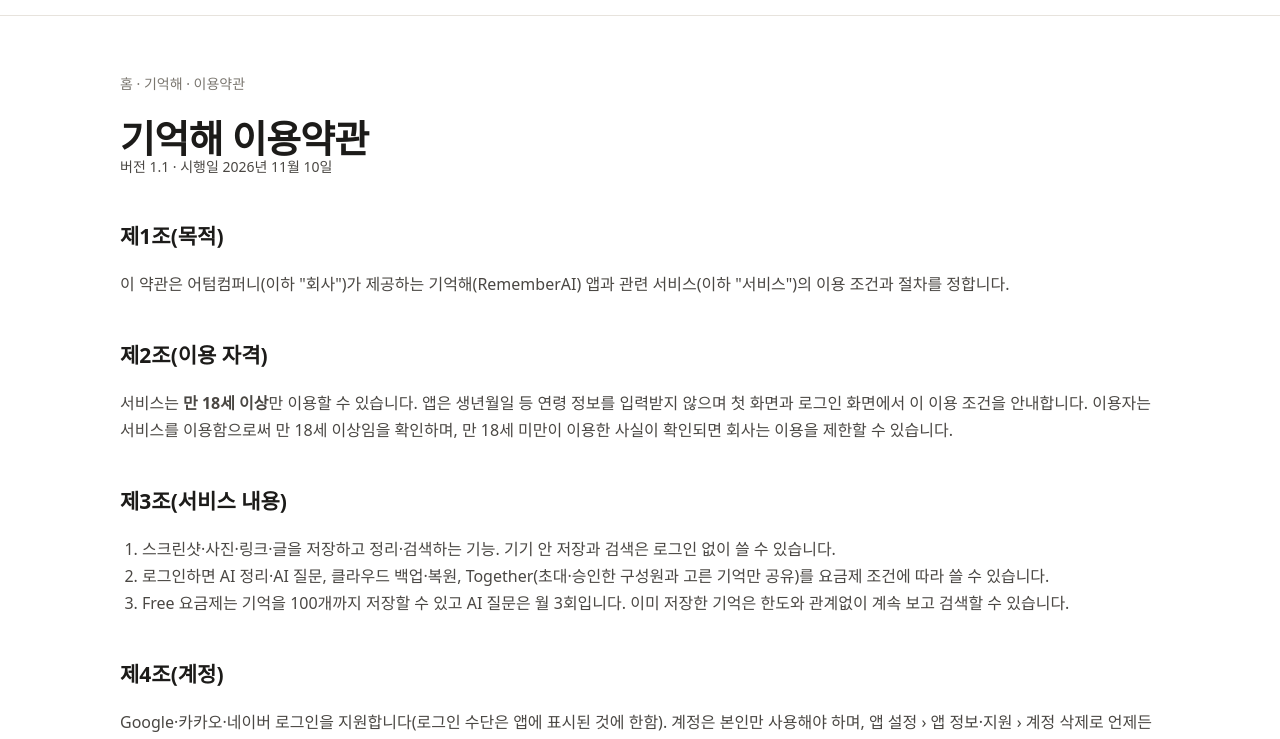
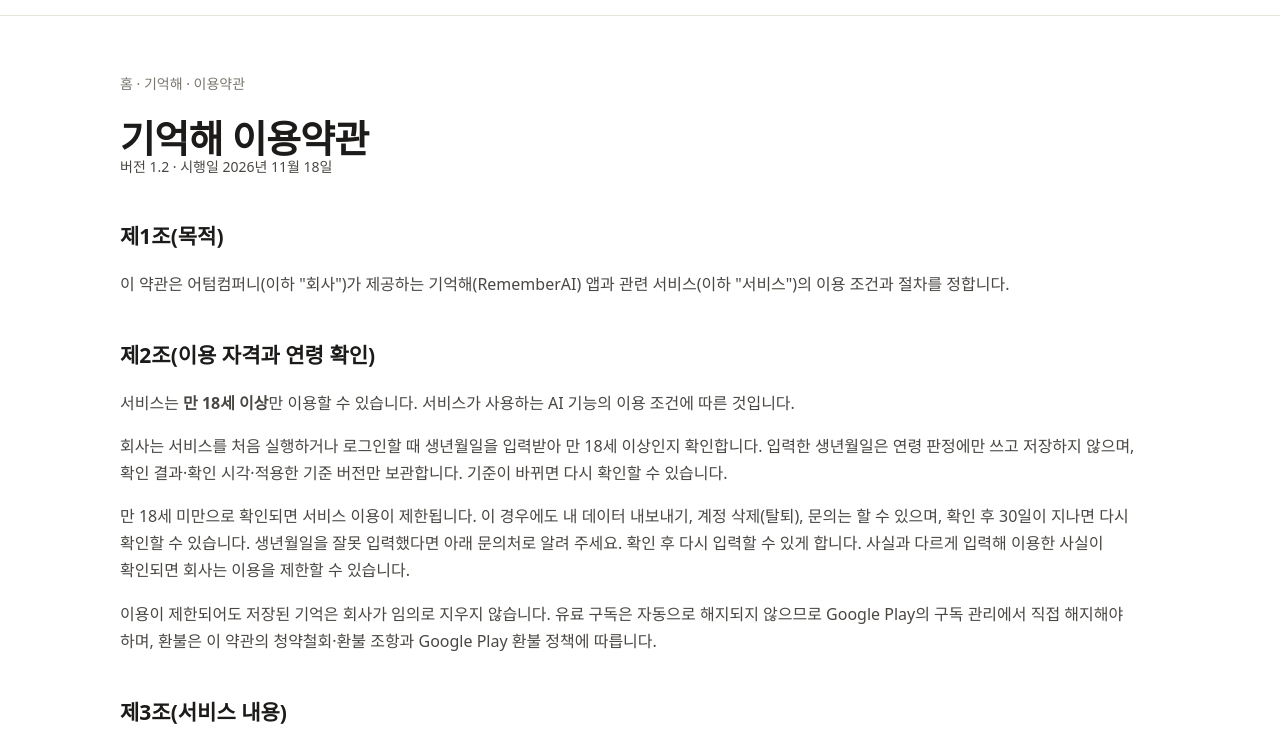
Before and after one commit to autumncompany/autumncompany.github.io, a plain HTML site: page rememberai-terms.html in a window 1280 px wide. Shown: the part 49-788 px from the top of the page. Drawn offline with Linux system fonts and the light colour scheme.

Commit message:
terms/privacy v1.2: birth-date age check (18+), outcome-only retention, minor restriction and correction contact
Co-Authored-By: Claude Fable 5.2 <noreply@anthropic.com>

```diff
--- a/rememberai-terms.html
+++ b/rememberai-terms.html
@@ -32,13 +32,16 @@
 <div class="wrap">
 <div class="crumb"><a href="./">홈</a> · <a href="rememberai.html">기억해</a> · 이용약관</div>
 <h1>기억해 이용약관</h1>
-<p class="meta">버전 1.1 · 시행일 2026년 11월 10일</p>
+<p class="meta">버전 1.2 · 시행일 2026년 11월 18일</p>
 
 <h2>제1조(목적)</h2>
 <p>이 약관은 어텀컴퍼니(이하 "회사")가 제공하는 기억해(RememberAI) 앱과 관련 서비스(이하 "서비스")의 이용 조건과 절차를 정합니다.</p>
 
-<h2>제2조(이용 자격)</h2>
-<p>서비스는 <strong>만 18세 이상</strong>만 이용할 수 있습니다. 앱은 생년월일 등 연령 정보를 입력받지 않으며 첫 화면과 로그인 화면에서 이 이용 조건을 안내합니다. 이용자는 서비스를 이용함으로써 만 18세 이상임을 확인하며, 만 18세 미만이 이용한 사실이 확인되면 회사는 이용을 제한할 수 있습니다.</p>
+<h2>제2조(이용 자격과 연령 확인)</h2>
+<p>서비스는 <strong>만 18세 이상</strong>만 이용할 수 있습니다. 서비스가 사용하는 AI 기능의 이용 조건에 따른 것입니다.</p>
+<p>회사는 서비스를 처음 실행하거나 로그인할 때 생년월일을 입력받아 만 18세 이상인지 확인합니다. 입력한 생년월일은 연령 판정에만 쓰고 저장하지 않으며, 확인 결과·확인 시각·적용한 기준 버전만 보관합니다. 기준이 바뀌면 다시 확인할 수 있습니다.</p>
+<p>만 18세 미만으로 확인되면 서비스 이용이 제한됩니다. 이 경우에도 내 데이터 내보내기, 계정 삭제(탈퇴), 문의는 할 수 있으며, 확인 후 30일이 지나면 다시 확인할 수 있습니다. 생년월일을 잘못 입력했다면 아래 문의처로 알려 주세요. 확인 후 다시 입력할 수 있게 합니다. 사실과 다르게 입력해 이용한 사실이 확인되면 회사는 이용을 제한할 수 있습니다.</p>
+<p>이용이 제한되어도 저장된 기억은 회사가 임의로 지우지 않습니다. 유료 구독은 자동으로 해지되지 않으므로 Google Play의 구독 관리에서 직접 해지해야 하며, 환불은 이 약관의 청약철회·환불 조항과 Google Play 환불 정책에 따릅니다.</p>
 
 <h2>제3조(서비스 내용)</h2>
 <ol>
@@ -83,7 +86,7 @@
 <dt>대표자</dt><dd>조선영</dd>
 <dt>문의</dt><dd><a href="mailto:sy87star@nate.com">sy87star@nate.com</a></dd>
 </dl>
-<p>이 약관은 2026년 11월 10일부터 적용합니다(버전 1.1: 연령 확인을 생년월 입력에서 이용 조건 안내로 변경. 이전 버전 1.0은 2026년 11월 9일 시행).</p>
+<p>이 약관은 2026년 11월 18일부터 적용합니다(버전 1.2: 생년월일로 만 18세 이상을 확인하는 절차와 미성년자 이용 제한·정정 문의 절차 추가. 이전 버전 1.1은 2026년 11월 10일, 1.0은 2026년 11월 9일 시행).</p>
 </div>
 </main>
 <footer class="site-footer">
```
Also changed, not shown: rememberai-privacy.html (+6 -4 lines).
